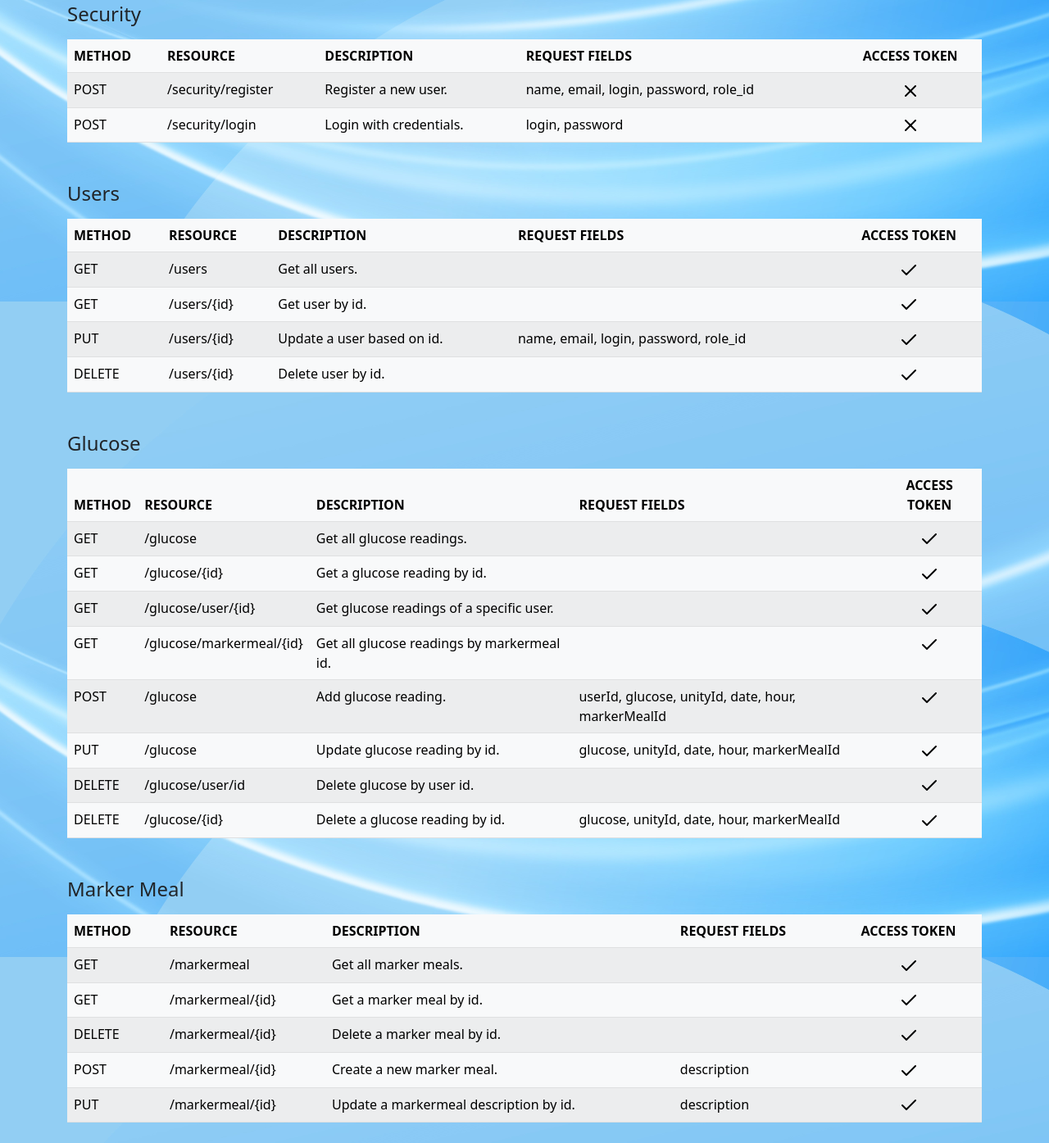
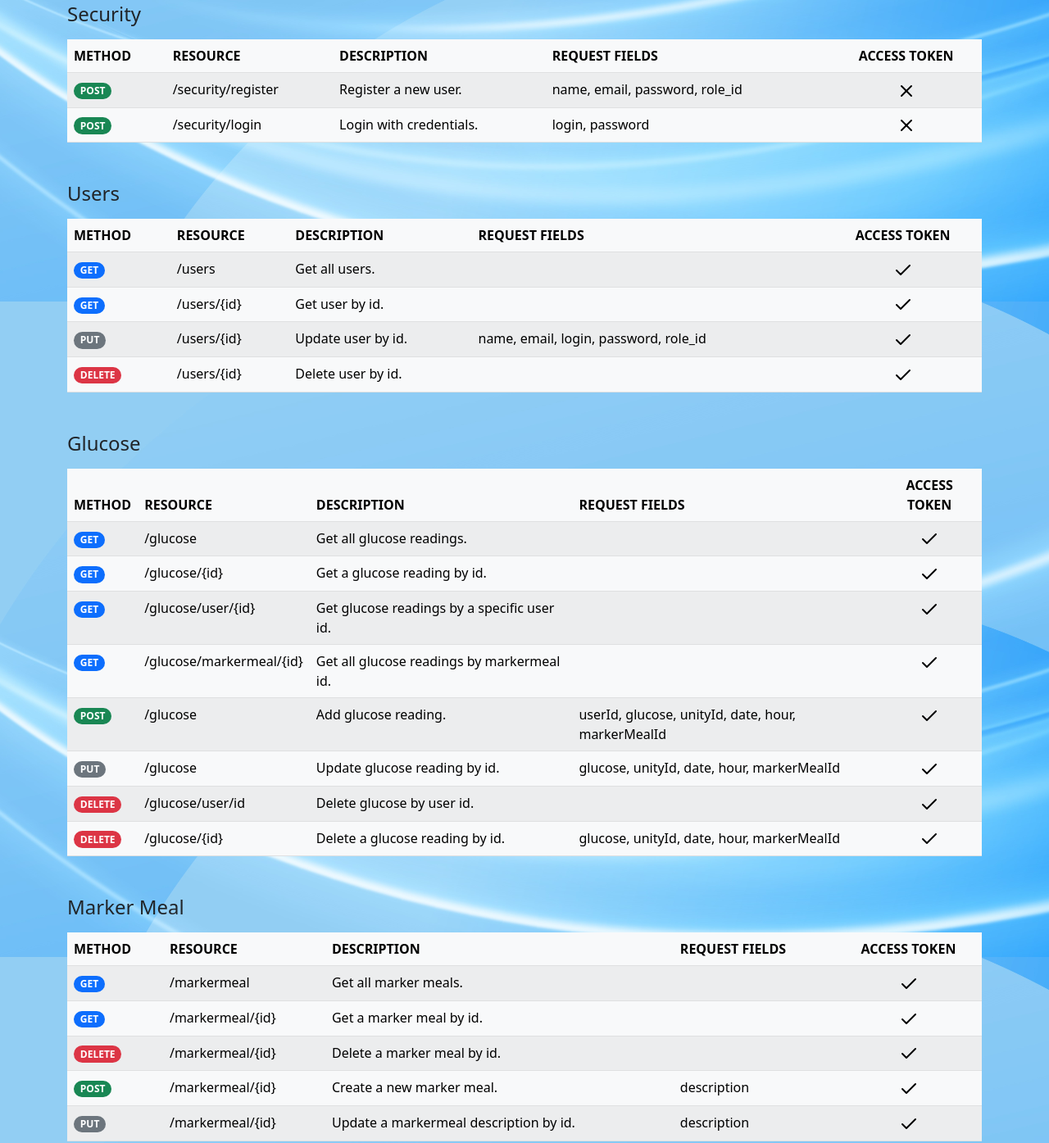
Before and after one commit to oluizeduardo/glicocheck, a website: page src/public/api.html in a window 1280 px wide. Shown: the part 432-1827 px from the top of the page at 82% size. Drawn offline with nearby package versions, Linux system fonts and the light colour scheme; a web font is replaced by a local one.

Commit message:
Updated api.html

```diff
--- a/src/public/api.html
+++ b/src/public/api.html
@@ -51,7 +51,7 @@
                     <a href="./index.html" rel="noopener" style="color: black;">Home page</a>
                 </li>
                 <li>
-                    <a href="https://github.com/oluizeduardo/my-diabetes-js" style="color: black;" target="_blank" rel="noopener">Repository</a>
+                    <a href="https://github.com/oluizeduardo/glicocheck" style="color: black;" target="_blank" rel="noopener">Repository</a>
                 </li>
             </ul>
         </p>
@@ -71,14 +71,14 @@
                 </thead>
                 <tbody>
                   <tr>
-                    <td>POST</td>
+                    <td><span class="badge rounded-pill bg-success">POST</span></td>
                     <td>/security/register</td>
                     <td>Register a new user.</td>
-                    <td>name, email, login, password, role_id</td>
+                    <td>name, email, password, role_id</td>
                     <td class="text-center"><span data-feather="x"></span></td>
                   </tr>
                   <tr>
-                    <td>POST</td>
+                    <td><span class="badge rounded-pill bg-success">POST</span></td>
                     <td>/security/login</td>
                     <td>Login with credentials.</td>
                     <td>login, password</td>
@@ -102,28 +102,28 @@
                 </thead>
                 <tbody>
                   <tr>
-                    <td>GET</td>
+                    <td><span class="badge rounded-pill bg-primary">GET</span></td>
                     <td>/users</td>
                     <td>Get all users.</td>
                     <td></td>
                     <td class="text-center"><span data-feather="check" class="align-middle"></span></td>
                   </tr>
                   <tr>
-                    <td>GET</td>
+                    <td><span class="badge rounded-pill bg-primary">GET</span></td>
                     <td>/users/{id}</td>
                     <td>Get user by id.</td>
                     <td></td>
                     <td class="text-center"><span data-feather="check" class="align-middle"></span></td>
                   </tr>
                   <tr>
-                    <td>PUT</td>
+                    <td><span class="badge rounded-pill bg-secondary">PUT</span></td>
                     <td>/users/{id}</td>
-                    <td>Update a user based on id.</td>
+                    <td>Update user by id.</td>
                     <td>name, email, login, password, role_id</td>
                     <td class="text-center"><span data-feather="check" class="align-middle"></span></td>
                   </tr>
                   <tr>
-                    <td>DELETE</td>
+                    <td><span class="badge rounded-pill bg-danger">DELETE</span></td>
                     <td>/users/{id}</td>
                     <td>Delete user by id.</td>
                     <td></td>
@@ -147,56 +147,56 @@
                 </thead>
                 <tbody>
                   <tr>
-                    <td>GET</td>
+                    <td><span class="badge rounded-pill bg-primary">GET</span></td>
                     <td>/glucose</td>
                     <td>Get all glucose readings.</td>
                     <td></td>
                     <td class="text-center"><span data-feather="check" class="align-middle"></span></td>
                   </tr>
                   <tr>
-                    <td>GET</td>
+                    <td><span class="badge rounded-pill bg-primary">GET</span></td>
                     <td>/glucose/{id}</td>
                     <td>Get a glucose reading by id.</td>
                     <td></td>
                     <td class="text-center"><span data-feather="check" class="align-middle"></span></td>
                   </tr>
                   <tr>
-                    <td>GET</td>
+                    <td><span class="badge rounded-pill bg-primary">GET</span></td>
                     <td>/glucose/user/{id}</td>
-                    <td>Get glucose readings of a specific user.</td>
+                    <td>Get glucose readings by a specific user id.</td>
                     <td></td>
                     <td class="text-center"><span data-feather="check" class="align-middle"></span></td>
                   </tr>
                   <tr>
-                    <td>GET</td>
+                    <td><span class="badge rounded-pill bg-primary">GET</span></td>
                     <td>/glucose/markermeal/{id}</td>
                     <td>Get all glucose readings by markermeal id.</td>
                     <td></td>
                     <td class="text-center"><span data-feather="check" class="align-middle"></span></td>
                   </tr>
                   <tr>
-                    <td>POST</td>
+                    <td><span class="badge rounded-pill bg-success">POST</span></td>
                     <td>/glucose</td>
                     <td>Add glucose reading.</td>
                     <td>userId, glucose, unityId, date, hour, markerMealId</td>
                     <td class="text-center"><span data-feather="check" class="align-middle"></span></td>
                   </tr>
                   <tr>
-                    <td>PUT</td>
+                    <td><span class="badge rounded-pill bg-secondary">PUT</span></td>
                     <td>/glucose</td>
                     <td>Update glucose reading by id.</td>
                     <td>glucose, unityId, date, hour, markerMealId</td>
                     <td class="text-center"><span data-feather="check" class="align-middle"></span></td>
                   </tr>
                   <tr>
-                    <td>DELETE</td>
+                    <td><span class="badge rounded-pill bg-danger">DELETE</span></td>
                     <td>/glucose/user/id</td>
                     <td>Delete glucose by user id.</td>
                     <td></td>
                     <td class="text-center"><span data-feather="check" class="align-middle"></span></td>
                   </tr>
                   <tr>
-                    <td>DELETE</td>
+                    <td><span class="badge rounded-pill bg-danger">DELETE</span></td>
                     <td>/glucose/{id}</td>
                     <td>Delete a glucose reading by id.</td>
                     <td>glucose, unityId, date, hour, markerMealId</td>
@@ -220,35 +220,35 @@
                 </thead>
                 <tbody>
                   <tr>
-                    <td class="green-400">GET</td>
+                    <td><span class="badge rounded-pill bg-primary">GET</span></td>
                     <td>/markermeal</td>
                     <td>Get all marker meals.</td>
                     <td></td>
                     <td class="text-center"><span data-feather="check" class="align-middle"></span></td>
                   </tr>
                   <tr>
-                    <td>GET</td>
+                    <td><span class="badge rounded-pill bg-primary">GET</span></td>
                     <td>/markermeal/{id}</td>
                     <td>Get a marker meal by id.</td>
                     <td></td>
                     <td class="text-center"><span data-feather="check" class="align-middle"></span></td>
                   </tr>
                   <tr>
-                    <td>DELETE</td>
+                    <td><span class="badge rounded-pill bg-danger">DELETE</span></td>
                     <td>/markermeal/{id}</td>
                     <td>Delete a marker meal by id.</td>
                     <td></td>
                     <td class="text-center"><span data-feather="check" class="align-middle"></span></td>
                   </tr>
                   <tr>
-                    <td>POST</td>
+                    <td><span class="badge rounded-pill bg-success">POST</span></td>
                     <td>/markermeal/{id}</td>
                     <td>Create a new marker meal.</td>
                     <td>description</td>
                     <td class="text-center"><span data-feather="check" class="align-middle"></span></td>
                   </tr>
                   <tr>
-                    <td>PUT</td>
+                    <td><span class="badge rounded-pill bg-secondary">PUT</span></td>
                     <td>/markermeal/{id}</td>
                     <td>Update a markermeal description by id.</td>
                     <td>description</td>
```
